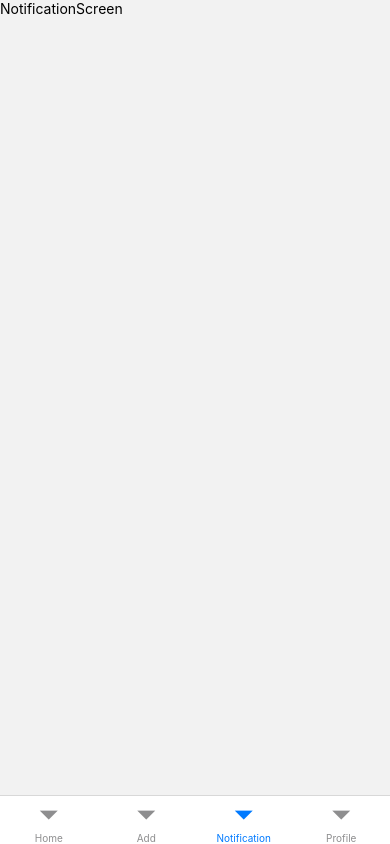
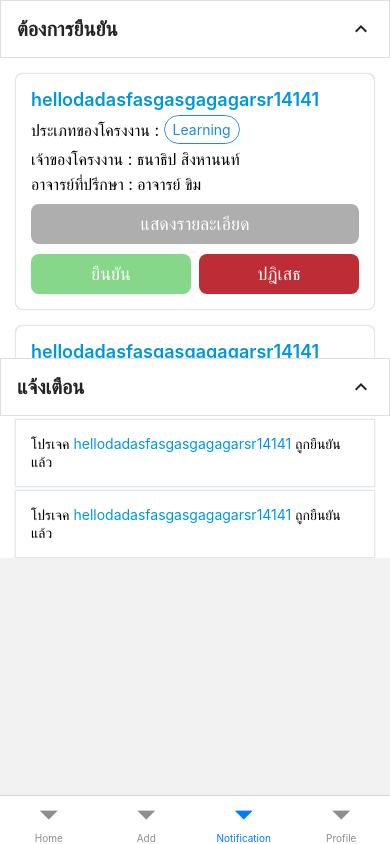
Before and after one commit to thampaponn/GoodPort, a React Native app: screen /Notification in a window 390 px wide. Built offline with nearby package versions, Linux system fonts and the light colour scheme.

Commit message:
หน้า Notification (#15)
* update

* update

* feat: หน้า noti

```diff
--- /dev/null
+++ b/components/ProductConfirmCardNotification.tsx
@@ -0,0 +1,92 @@
+import { Button, Chip, Card } from "@rneui/themed";
+import { View, Text } from "react-native";
+
+type ProductConfirmCardNotificationProps = {
+  name: string;
+  category: string;
+  owner: string;
+  advisor: string;
+};
+
+export const ProductConfirmCardNotification = ({
+  name,
+  category,
+  owner,
+  advisor,
+}: ProductConfirmCardNotificationProps) => {
+  return (
+    <Card containerStyle={{ borderRadius: 8, marginTop: 5 }}>
+      <Text
+        style={{
+          fontWeight: "600",
+          fontSize: 18,
+          color: "#0098DA",
+        }}
+      >
+        {name}
+      </Text>
+      <View
+        style={{
+          display: "flex",
+          flexDirection: "row",
+          alignItems: "center",
+          marginTop: 5,
+        }}
+      >
+        <Text style={{ fontSize: 16 }}>ประเภทของโครงงาน : </Text>
+        <Chip title={category} type="outline" size="sm" />
+      </View>
+      <View
+        style={{
+          display: "flex",
+          flexDirection: "row",
+          marginTop: 5,
+        }}
+      >
+        <Text style={{ fontSize: 16 }}>เจ้าของโครงงาน : </Text>
+        <Text style={{ fontSize: 16 }}>{owner}</Text>
+      </View>
+      <View
+        style={{
+          display: "flex",
+          flexDirection: "row",
+          marginTop: 5,
+        }}
+      >
+        <Text style={{ fontSize: 16 }}>อาจารย์ที่ปรึกษา : </Text>
+        <Text style={{ fontSize: 16 }}>{advisor}</Text>
+      </View>
+      <View>
+        <Button
+          color={"#AEAEAE"}
+          containerStyle={{ borderRadius: 8, marginTop: 10 }}
+        >
+          แสดงรายละเอียด
+        </Button>
+      </View>
+      <View style={{ display: "flex", flexDirection: "row" }}>
+        <Button
+          color={"#86D789"}
+          containerStyle={{
+            borderRadius: 8,
+            marginTop: 10,
+            width: 160,
+          }}
+        >
+          ยืนยัน
+        </Button>
+        <View style={{ flex: 1 }}></View>
+        <Button
+          color={"#BE2C35"}
+          containerStyle={{
+            borderRadius: 8,
+            marginTop: 10,
+            width: 160,
+          }}
+        >
+          ปฎิเสธ
+        </Button>
+      </View>
+    </Card>
+  );
+};
--- a/components/ui/Button.tsx
+++ b/components/ui/Button.tsx
@@ -21,13 +21,13 @@ const styles = StyleSheet.create({
     justifyContent: "center",
     fontSize: 12,
     backgroundColor: "#81ADC8",
-    width: 290,
+    width: "100%",
     height: 42,
     borderRadius: 10,
   },
   buttonText: {
     fontSize: 20,
-    color: "#F8F2DC",
+    color: "#FFFFFF",
     lineHeight: 30,
     textAlign: "center",
   },
--- a/screens/NotificationScreen.tsx
+++ b/screens/NotificationScreen.tsx
@@ -1,10 +1,117 @@
-import { View, Text } from 'react-native'
-import React from 'react'
+import { View, Text, ScrollView } from "react-native";
+import React, { useState } from "react";
+import { Card, ListItem } from "@rneui/themed";
+import { ProductConfirmCardNotification } from "../components/ProductConfirmCardNotification";
 
 export default function NotificationScreen() {
+  const [expanded, setExpanded] = useState(true);
+  const [logToggle, setLogToggle] = useState(true);
+  const mockupData = [
+    {
+      name: "hellodadasfasgasgagagarsr14141",
+      owner: "ธนาธิป สิงหานนท์",
+      advisor: "อาจารย์ ขิม",
+      category: "Learning",
+    },
+    {
+      name: "hellodadasfasgasgagagarsr14141",
+      owner: "ธนาธิป สิงหานนท์",
+      advisor: "อาจารย์ ขิม",
+      category: "Learning",
+    },
+  ];
+  const NodataComfirm = mockupData.length === 0;
   return (
-    <View>
-      <Text>NotificationScreen</Text>
+    <View style={{ backgroundColor: "#FFFFFF" }}>
+      <ListItem.Accordion
+        containerStyle={{ borderWidth: 1 }}
+        content={
+          <>
+            <ListItem.Content>
+              <ListItem.Title style={{ fontSize: 20, fontWeight: "600" }}>
+                ต้องการยืนยัน
+              </ListItem.Title>
+            </ListItem.Content>
+          </>
+        }
+        isExpanded={logToggle}
+        onPress={() => {
+          setLogToggle(!logToggle);
+        }}
+      >
+        <ScrollView
+          style={{
+            maxHeight: 300,
+            width: "100%",
+            height: 300,
+            backgroundColor: "#FFFFFF",
+          }}
+        >
+          {mockupData &&
+            mockupData.map((data) => (
+              <View style={{ marginTop: 10 }}>
+                <ProductConfirmCardNotification
+                  name={data.name}
+                  owner={data.owner}
+                  advisor={data.advisor}
+                  category={data.category}
+                />
+              </View>
+            ))}
+          {NodataComfirm && <NotificationEmpty text={"ไม่มีโปรเจคให้ยืนยัน"} />}
+        </ScrollView>
+      </ListItem.Accordion>
+      <ListItem.Accordion
+        containerStyle={{ borderWidth: 1 }}
+        content={
+          <>
+            <ListItem.Content>
+              <ListItem.Title style={{ fontSize: 20, fontWeight: "600" }}>
+                แจ้งเตือน
+              </ListItem.Title>
+            </ListItem.Content>
+          </>
+        }
+        isExpanded={expanded}
+        onPress={() => {
+          setExpanded(!expanded);
+        }}
+      >
+        <ScrollView
+          style={{
+            maxHeight: 300,
+            width: "100%",
+            backgroundColor: "#FFFFFF",
+            height: "100%",
+          }}
+        >
+          {mockupData &&
+            mockupData.map((data) => (
+              <View style={{ marginTop: 1 }}>
+                <ProductNotificationCard text={data.name} />
+              </View>
+            ))}
+          {NodataComfirm && <NotificationEmpty text={"ไม่มีแจ้งเตือน"} />}
+        </ScrollView>
+      </ListItem.Accordion>
     </View>
-  )
+  );
 }
+
+const NotificationEmpty = ({ text }) => {
+  return (
+    <Card>
+      <Text>{text}</Text>
+    </Card>
+  );
+};
+
+const ProductNotificationCard = ({ text }) => {
+  return (
+    <Card containerStyle={{ marginTop: 2 }}>
+      <Text>
+        โปรเจค <Text style={{ color: "#0098DA" }}>{text}</Text> ถูกยืนยันแล้ว
+      </Text>
+    </Card>
+  );
+};
--- a/screens/SignIn.tsx
+++ b/screens/SignIn.tsx
@@ -3,7 +3,7 @@ import { View, Text, StyleSheet, TouchableOpacity, Image } from "react-native";
 import { ButtonUi } from "../components/ui/Button";
 import { InputForm } from "../components/ui/InputForm";
 
-const SignIn = ({navigation}) => {
+const SignIn = ({ navigation }) => {
   return (
     <View style={styles.screen}>
       <View style={styles.card}>
@@ -23,7 +23,10 @@ const SignIn = ({navigation}) => {
         </Text>
         <InputForm title={"ชื่อบัญชีผู้ใช้"} />
         <InputForm title={"รหัสผ่าน"} password={true} />
+        <View style={styles.buttonContainer}>
         <ButtonUi title={"เข้าสู่ระบบ"} />
+
+        </View>
 
         <View
           style={{ flexDirection: "row", alignItems: "center", marginTop: 23 }}
--- a/screens/Signup.tsx
+++ b/screens/Signup.tsx
@@ -90,8 +90,8 @@ const styles = StyleSheet.create({
   card: {
     paddingBottom: 20,
     marginTop: 100,
-    paddingLeft: 40,
-    paddingRight: 40,
+    // paddingLeft: 40,
+    // paddingRight: 40,
   },
   buttonContainer: {
     justifyContent: "flex-end",
```
Also changed, not shown: screens/professor/ProfessorSignUpScreen.tsx (+6 -8 lines), screens/student/StudentSignUpScreen.tsx (+5 -7 lines), screens/visitor/VisitorSignUpScreen.tsx (+5 -8 lines).
